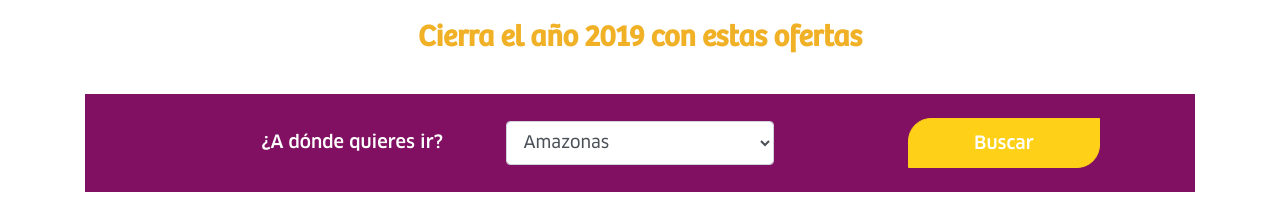
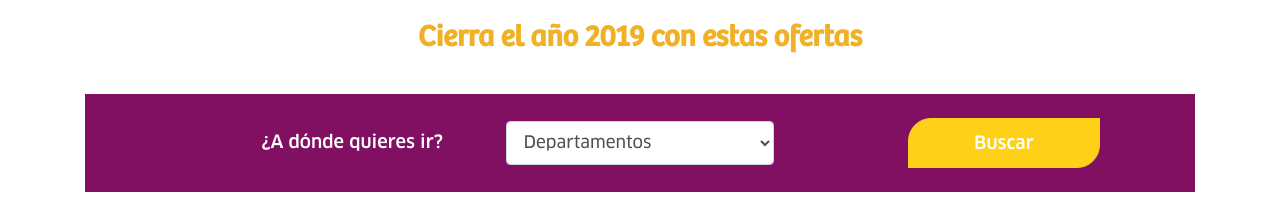
Before and after one commit to ShakCross/y-tu-que-planes-web, a React (Create React App) app: page / in a window 1280 px wide. Shown: the part 1640-1855 px from the top of the page. Built offline with nearby package versions, Linux system fonts and the light colour scheme; the HTML template or start-up script is replaced by a standard one.

Commit message:
Change at ofertas.json

```diff
--- a/src/components/main/hero/Hero.scss
+++ b/src/components/main/hero/Hero.scss
@@ -38,14 +38,14 @@ header {
     z-index: 1;
   }
 
-  @media (pointer: coarse) and (hover: none) {
-    header {
-      background: url('https://source.unsplash.com/XT5OInaElMw/1600x900') black no-repeat center center scroll;
-    }
-    header video {
-      display: none;
-    }
-  }
+//   @media (pointer: coarse) and (hover: none) {
+//     header {
+//       background: url('https://source.unsplash.com/XT5OInaElMw/1600x900') black no-repeat center center scroll;
+//     }
+//     header video {
+//       display: none;
+//     }
+//   }
 .slick-dots li button.hero-slider-button:before{
     color: white !important;
     font-size: 9px !important;
--- a/src/components/main/ofertas/Ofertas.jsx
+++ b/src/components/main/ofertas/Ofertas.jsx
@@ -78,7 +78,7 @@ const Ofertas = (props) => {
                         </Col>
                         <Col xs={12} lg={4}>
                             <select ref={selectRef} className="form-control ofertas-select my-4 my-lg-0">
-                                <option defaultValue disabled>Departamentos</option>
+                                <option selected="selected" disabled>Departamentos</option>
                                 {prov.map( provincias =>
                                     <option key={provincias} value={provincias}>{provincias}</option>
                                 )}
--- a/src/data/blog.json
+++ b/src/data/blog.json
@@ -4,7 +4,7 @@
         "titulo": "5 destinos para vivir el mejor Año Nuevo en Perú",
         "imagen": "https://www.ytuqueplanes.com/fotos/novedades/sh-YTQP-Ano-Nuevo-Banner.jpg",
         "contenido": "Las vacaciones de Año Nuevo son la oportunidad perfecta para despedir el año con un gran viaje. En Perú, tenemos la suerte de que el buen tiempo nos acompaña en estas fechas, por lo que el abanico de posibilidades de destinos para visitar es muy amplio. Si todavía no decides dónde viajar para pasar el 31 de diciembre, aquí te dejamos cinco lugares perfectos para disfrutar del mejor fin de año.",
-        "url": "https://www.ytuqueplanes.com/novedades/79_relajate-al-maximo-en-los-banos-del-inca-de-cajamarca",
+        "url": "https://www.ytuqueplanes.com/novedades/88_5-destinos-para-vivir-el-mejor-ano-nuevo-en-peru",
         "alt": "Año-Nuevo-2020-Y-tu-que-planes"
     },
     {
@@ -12,7 +12,7 @@
         "titulo": "Relájate al máximo en los Baños del Inca de Cajamarca",
         "imagen": "https://www.ytuqueplanes.com/fotos/novedades/sh-YTQP-Banner-Cajamarca.jpg",
         "contenido": "En la actualidad, los Baños del Inca es uno de los lugares turísticos más visitados de Cajamarca. Aquí encontrarás pozas con aguas termales cerradas y de uso privado (perfectas para compartir con tus amigos o pareja), piscinas al aire libre y otros servicios de tratamiento terapéutico. Además, podrás observar otras pozas en las que las temperaturas superan los 70 °C. ¡ Anímate a conocerlas!",
-        "url": "https://www.ytuqueplanes.com/novedades/88_5-destinos-para-vivir-el-mejor-ano-nuevo-en-peru",
+        "url": "https://www.ytuqueplanes.com/novedades/79_relajate-al-maximo-en-los-banos-del-inca-de-cajamarca",
         "alt": "Baños-del-Inca-Y-tu-que-planes"
     },
     {
```
